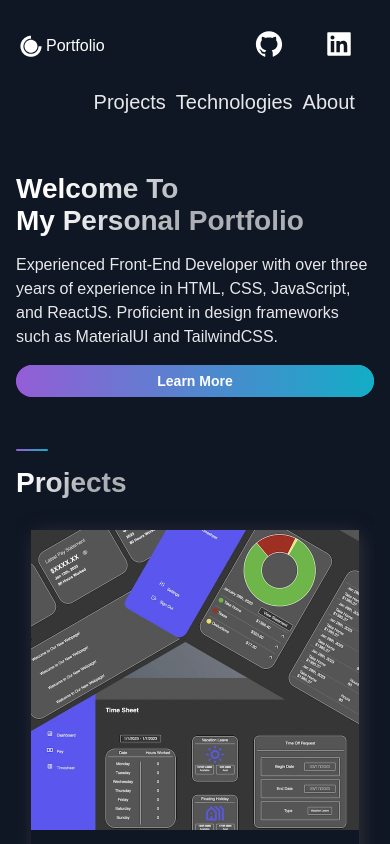
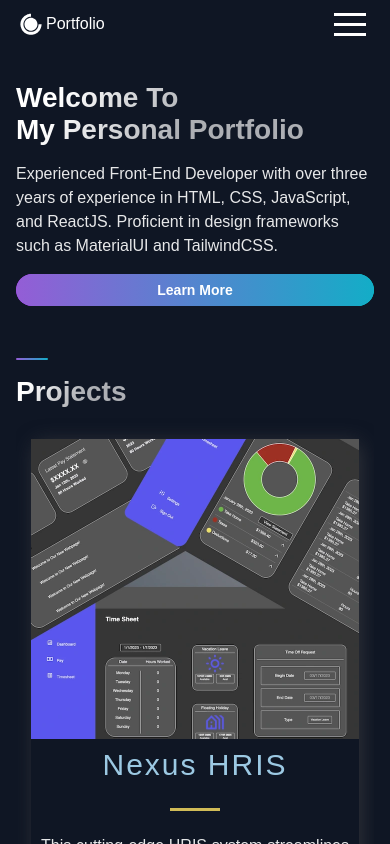
Before and after one commit to JosephHuntley/Portfolio_Updated, a React (Vite) app: page / in a window 390 px wide. Shown: the top 844 px of the page. Built offline with nearby package versions, Linux system fonts and the light colour scheme.

Commit message:
Implement mobile menu

```diff
--- a/package.json
+++ b/package.json
@@ -16,6 +16,7 @@
     "@testing-library/react": "^13.4.0",
     "@testing-library/user-event": "^14.4.3",
     "emailjs": "^4.0.1",
+    "hamburger-react": "^2.5.0",
     "jest": "^29.3.1",
     "prettier": "^2.8.8",
     "react": "^18.2.0",
--- a/src/App.jsx
+++ b/src/App.jsx
@@ -1,4 +1,4 @@
-import { useRef, lazy, Suspense } from "react";
+import { useRef, lazy, Suspense, useState, useEffect } from "react";
 import { BarLoader } from "react-spinners";
 const Header = lazy(() => import("./components/header/Header"));
 const Theme = lazy(() => import("./styles/theme"));
@@ -17,9 +17,18 @@ const Accomplishments = lazy(() =>
 );
 const Footer = lazy(() => import("./components/footer/Footer"));
 const Contact = lazy(() => import("./components/contact/Contact"));
+import useWindowSize from "./customHooks/useWindowSize";
+import Menu from "./components/Menu/Menu";
 
 function App() {
   const aboutRef = useRef(null);
+  const [isMenu, setIsMenu] = useState(true); // Defaults to mobile view
+  const { width } = useWindowSize();
+
+  useEffect(() => {
+    setIsMenu(width <= 1124);
+  }, [width]);
+
   document.title = "Joseph Huntley | .NET & React Specialist";
 
   const aboutScroll = () => aboutRef.current.scrollIntoView();
@@ -27,7 +36,7 @@ function App() {
   return (
     <Suspense fallback={<BarLoader color="#9cc9e3" />}>
       <Theme>
-        <Header />
+        {isMenu ? <Menu /> : <Header />}
         <Section grid>
           <Hero aboutScroll={aboutScroll} />
           <BgAnimation />
--- /dev/null
+++ b/src/components/Menu/Menu.jsx
@@ -0,0 +1,70 @@
+import React, { useState } from "react";
+import { DiCssdeck } from "react-icons/di";
+import { Divide as Hamburger } from "hamburger-react";
+import {
+  Header,
+  MenuStyle,
+  Nav,
+  Icons,
+  Links,
+  SocialIcons,
+} from "./MenuStyles";
+import { NavLink } from "../header/HeaderStyles";
+import { AiFillGithub, AiFillLinkedin } from "react-icons/ai";
+
+const Menu = () => {
+  const [isOpen, setIsOpen] = useState(false);
+  return (
+    <Header>
+      <a
+        href="/"
+        style={{ display: "flex", alignItems: "center", color: "white" }}
+      >
+        <DiCssdeck size="3rem" /> <span>Portfolio</span>
+      </a>
+      <div>
+        <Hamburger
+          color="#fff"
+          label="menu"
+          toggled={isOpen}
+          toggle={() => setIsOpen((prevState) => !prevState)}
+        />
+        {isOpen ? (
+          <MenuStyle>
+            <Nav>
+              <Links>
+                <li onClick={() => setIsOpen(false)}>
+                  <NavLink href="#projects">Projects</NavLink>
+                </li>
+                <li onClick={() => setIsOpen(false)}>
+                  <NavLink href="#tech">Technologies</NavLink>
+                </li>
+                <li onClick={() => setIsOpen(false)}>
+                  <NavLink href="#about">About</NavLink>
+                </li>
+              </Links>
+              <Icons>
+                <SocialIcons
+                  href="https://github.com/JosephHuntley"
+                  target="_blank"
+                  aria-label="Check out my Github"
+                >
+                  <AiFillGithub size="3rem" />
+                </SocialIcons>
+                <SocialIcons
+                  href="https://linkedin.com/in/joseph-huntley-187636196"
+                  target="_blank"
+                  aria-label="Check out my LinkedIn"
+                >
+                  <AiFillLinkedin size="3rem" />
+                </SocialIcons>
+              </Icons>
+            </Nav>
+          </MenuStyle>
+        ) : null}
+      </div>
+    </Header>
+  );
+};
+
+export default Menu;
--- /dev/null
+++ b/src/components/Menu/MenuStyles.js
@@ -0,0 +1,57 @@
+import styled from "styled-components";
+
+export const Header = styled.header`
+  width: 100%;
+  display: flex;
+  justify-content: space-between;
+  padding: 0 1.6rem;
+  position: fixed;
+  z-index: 5;
+
+  background-color: ${(props) => props.theme.colors.background1};
+`;
+
+export const MenuStyle = styled.section`
+  width: 100vw;
+  height: 100vh;
+  margin-top: 48px;
+
+  background-color: ${(props) => props.theme.colors.background1};
+
+  position: fixed;
+  z-index: 10;
+  top: 50%;
+  left: 50%;
+  transform: translate(-50%, -50%);
+`;
+
+export const Nav = styled.nav`
+  height: calc(100% - 48px);
+  display: flex;
+  flex-direction: column;
+  justify-content: center;
+  align-items: center;
+  gap: 1.6rem;
+`;
+
+export const Links = styled.ul`
+  display: flex;
+  flex-direction: column;
+  gap: 1.6rem;
+`;
+
+export const Icons = styled.div`
+  width: 126px;
+  display: flex;
+  justify-content: space-between;
+`;
+
+export const SocialIcons = styled.a`
+  transition: 0.3s ease;
+  color: white;
+  border-radius: 50px;
+  &:hover {
+    background-color: #212d45;
+    transform: scale(1.2);
+  }
+`;
--- a/src/components/hero/HeroStyles.js
+++ b/src/components/hero/HeroStyles.js
@@ -15,5 +15,6 @@ export const LeftSection = styled.div`
     flex-direction: column;
 
     margin: 0 auto;
+    margin-top: 50px;
   }
 `;
```
Also changed, not shown: 1 other file (tests, documents, lock files or other folders).
